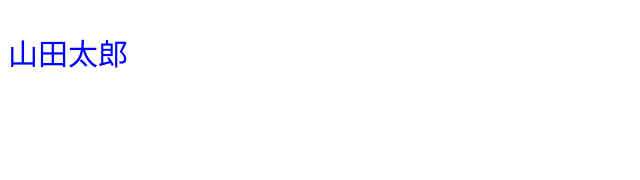
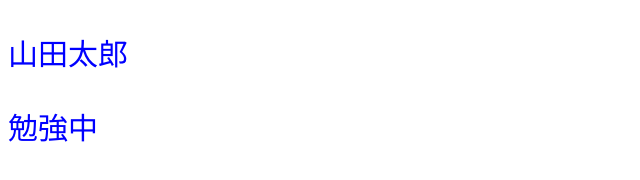
Before and after one commit to Hikaru940/Hikaru940.github.io, a plain HTML site: page index.html in a window 1280 px wide. Shown: the whole page, without its empty margins (0-640 px from the left). Drawn offline with Linux system fonts and the light colour scheme.

Commit message:
Add files via upload

```diff
--- a/index.html
+++ b/index.html
@@ -9,6 +9,6 @@
 </head>
 <body>
     <p>山田太郎</p>
-
+    <p>勉強中</p>
 </body>
 </html>
```
